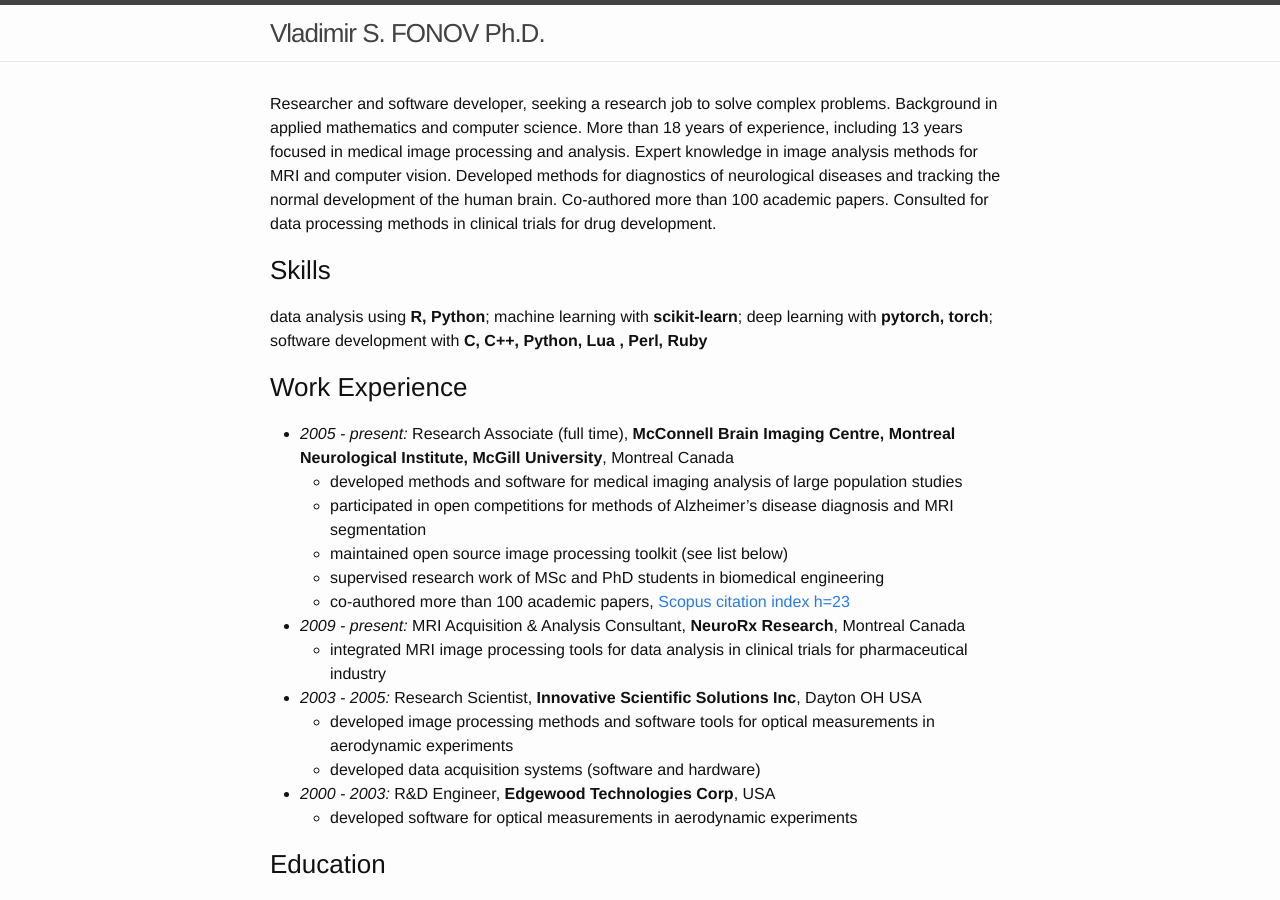
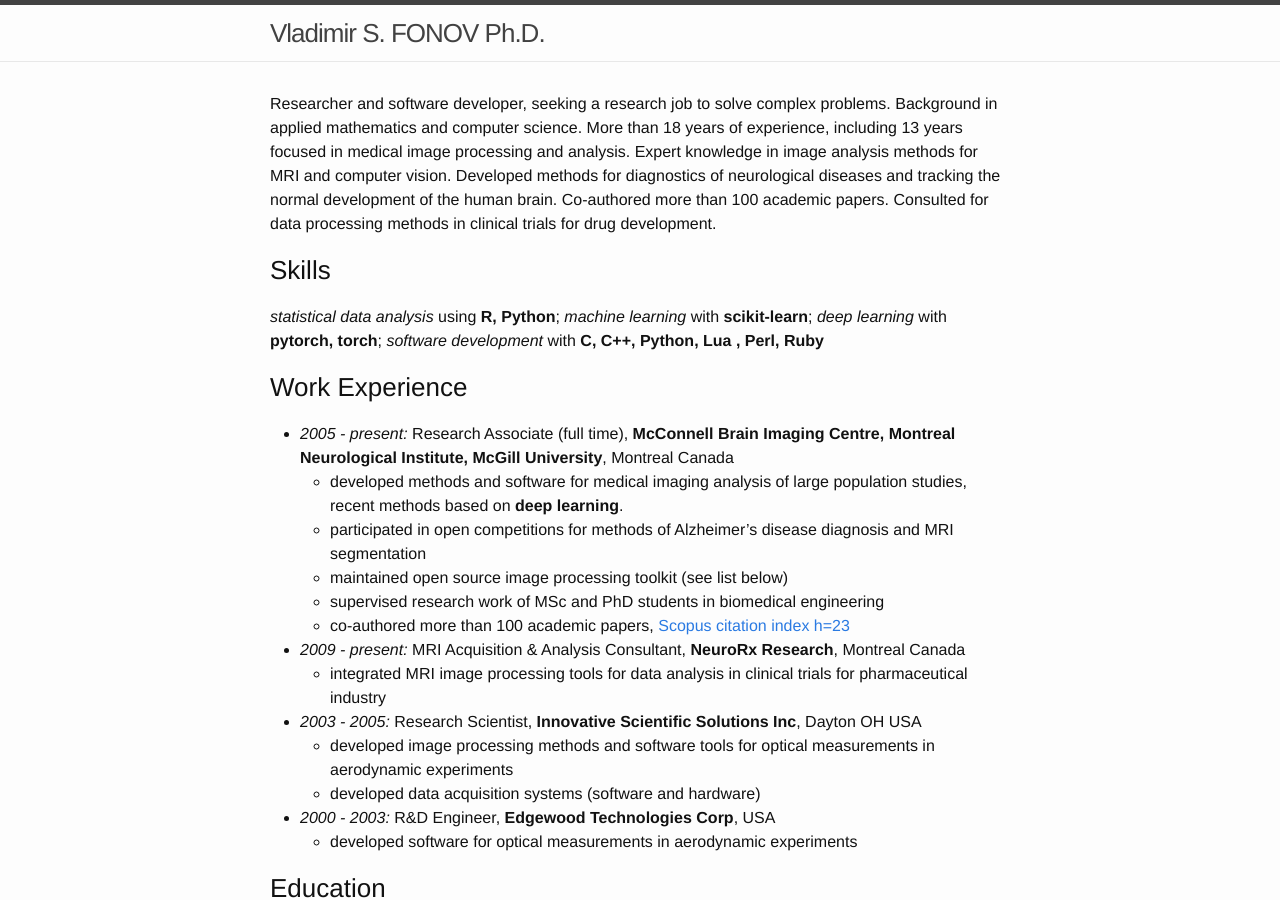
Before and after one commit to vfonov/vfonov.github.io, a Jekyll site: the page built from CV_industry.md, in a window 1280 px wide and 900 px high. Built offline with Jekyll 4.4.1, drawn with Linux system fonts in a browser that asks for light colours.

Commit message:
added more deep learning

```diff
--- a/CV_industry.md
+++ b/CV_industry.md
@@ -7,11 +7,11 @@
 Expert knowledge in image analysis methods for MRI and computer vision. Developed methods for diagnostics of neurological diseases and tracking the normal development of the human brain. Co-authored more than 100 academic papers. Consulted for data processing methods in clinical trials for drug development.
 
 ### Skills
-data analysis using **R, Python**; machine learning with **scikit-learn**; deep learning with **pytorch, torch**; software development with **C, C++, Python, Lua , Perl, Ruby**
+*statistical data analysis* using **R, Python**; *machine learning* with **scikit-learn**; *deep learning* with **pytorch, torch**; *software development* with **C, C++, Python, Lua , Perl, Ruby**
 
 ### Work Experience
 * *2005 - present:* Research Associate (full time), **McConnell Brain Imaging Centre, Montreal Neurological Institute, McGill University**, Montreal Canada
-   * developed methods and software for medical imaging analysis of large population studies
+   * developed methods and software for medical imaging analysis of large population studies, recent methods based on **deep learning**.
    * participated in open competitions for methods of Alzheimer's disease diagnosis and MRI segmentation
    * maintained open source image processing toolkit (see list below)
    * supervised research work of MSc and PhD students in biomedical engineering
```
